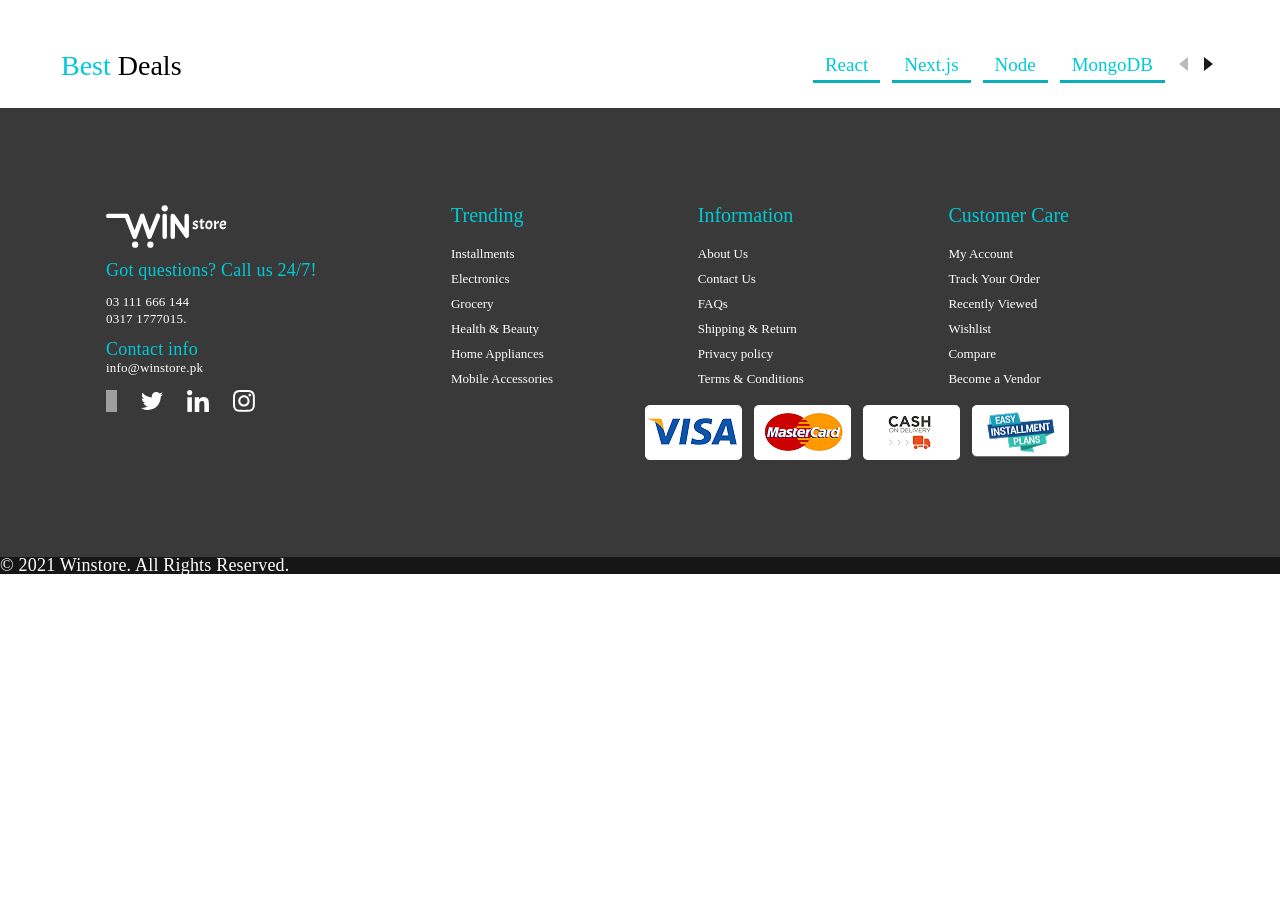
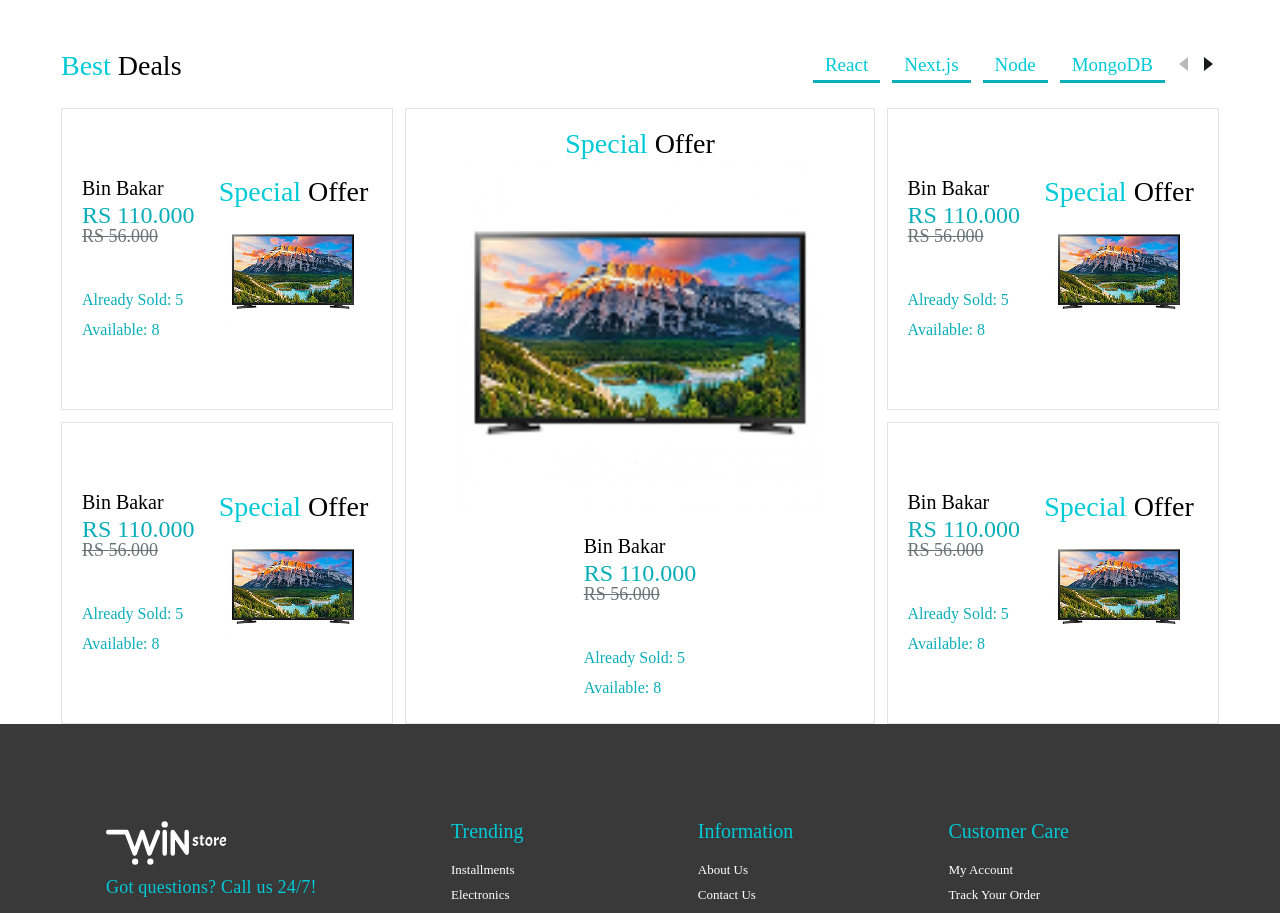
Before and after one commit to Mahfuzul-Islam55/e-commerce-template, a Next.js app: page / in a window 1280 px wide. Shown: the part 1538-2451 px from the top of the page. Before the commit the page ends 2113 px from the top, so only its background shows below. Built offline with nearby package versions, Linux system fonts and the light colour scheme; grey boxes are pictures that could not be loaded.

Commit message:
feat: offer section design (in progress)

```diff
--- a/app/components/Offer/Offer.module.css
+++ b/app/components/Offer/Offer.module.css
@@ -61,3 +61,101 @@
   opacity: 0.3;
   cursor: not-allowed;
 }
+
+.cards {
+  display: grid;
+  gap: 12px;
+}
+
+@media (max-width: 1023px) {
+  .cards {
+    grid-template-columns: repeat(auto-fill, minmax(200px, 1fr));
+  }
+}
+
+@media (min-width: 1024px) {
+  .cards {
+    grid-template-columns: auto 1fr auto;
+    grid-template-rows: auto auto;
+  }
+
+  .card:nth-child(1) {
+    grid-column: 1;
+    grid-row: 1;
+  }
+
+  .card:nth-child(2) {
+    grid-column: 1;
+    grid-row: 2;
+  }
+
+  .card:nth-child(3) {
+    grid-column: 2;
+    grid-row: 1 / span 2;
+  }
+
+  .card:nth-child(4) {
+    grid-column: 3;
+    grid-row: 1;
+  }
+
+  .card:nth-child(5) {
+    grid-column: 3;
+    grid-row: 2;
+  }
+}
+
+.card {
+  border: 1px solid rgba(0, 0, 0, 0.11);
+  padding: 20px;
+  display: flex;
+  flex-direction: row;
+  align-items: center;
+  align-items: flex-start;
+  gap: 20px;
+}
+
+.titleText {
+  font-weight: 400;
+  font-size: 20px;
+  line-height: 30px;
+  letter-spacing: 0%;
+  color: #000000;
+  margin: 0;
+}
+
+.actualPriceText {
+  font-weight: 400;
+  font-size: 18px;
+  line-height: 100%;
+  letter-spacing: 0%;
+  color: #697475;
+  margin: 0;
+}
+
+.discountPrice {
+  font-weight: 400;
+  font-size: 24px;
+  line-height: 100%;
+  letter-spacing: 0%;
+  color: #0aaeb9;
+  margin: 0;
+}
+
+.available {
+  font-weight: 400;
+  font-size: 16px;
+  line-height: 30px;
+  letter-spacing: 0%;
+  color: #0aaeb9;
+  margin: 0;
+}
+
+.offerText {
+  font-weight: 400;
+  font-size: 28px;
+  line-height: 30px;
+  letter-spacing: 0%;
+  color: #000000;
+  margin: 0;
+}
--- a/app/components/Offer/Offer.tsx
+++ b/app/components/Offer/Offer.tsx
@@ -1,6 +1,55 @@
 import styles from "@/app/components/Offer/Offer.module.css";
 import ChipRow from "./Chip";
+import Image from "next/image";
+import stylesArrival from "@/app/components/Offer/Offer.module.css";
 
+const offerList = [
+  {
+    id: 1,
+    title: "Bin Bakar",
+    actualPrice: "56.000",
+    discountPrice: "110.000",
+    alreadySold: 5,
+    available: 8,
+    image: "/asset/arrivalImage.png",
+  },
+  {
+    id: 2,
+    title: "Bin Bakar",
+    actualPrice: "56.000",
+    discountPrice: "110.000",
+    alreadySold: 5,
+    available: 8,
+    image: "/asset/arrivalImage.png",
+  },
+  {
+    id: 3,
+    title: "Bin Bakar",
+    actualPrice: "56.000",
+    discountPrice: "110.000",
+    alreadySold: 5,
+    available: 8,
+    image: "/asset/arrivalImage.png",
+  },
+  {
+    id: 4,
+    title: "Bin Bakar",
+    actualPrice: "56.000",
+    discountPrice: "110.000",
+    alreadySold: 5,
+    available: 8,
+    image: "/asset/arrivalImage.png",
+  },
+  {
+    id: 5,
+    title: "Bin Bakar",
+    actualPrice: "56.000",
+    discountPrice: "110.000",
+    alreadySold: 5,
+    available: 8,
+    image: "/asset/arrivalImage.png",
+  },
+];
 const Offer = () => {
   return (
     <div className={styles.offerContainer}>
@@ -10,6 +59,64 @@
         </h3>
         <ChipRow />
       </div>
+
+      <div className={styles.cards}>
+        {offerList.map((data) => (
+          <div
+            key={data.id}
+            className={styles.card}
+            style={{
+              flexDirection: data.id === 3 ? "column" : "row",
+              alignItems: data.id === 3 ? "center" : "center",
+            }}
+          >
+            <div
+              style={{
+                order: data.id === 3 ? 2 : 1,
+              }}
+            >
+              <h3 className={styles.titleText}>{data.title}</h3>
+              <h5 className={styles.discountPrice}>RS {data.discountPrice}</h5>
+              <h5 className={styles.actualPriceText}>
+                <del>RS {data.actualPrice}</del>
+              </h5>
+              <div style={{ paddingTop: "40px" }}>
+                <h5 className={styles.available}>
+                  Already Sold: {data.alreadySold}
+                </h5>
+                <h5 className={styles.available}>
+                  Available: {data.available}
+                </h5>
+              </div>
+            </div>
+            <div
+              style={{
+                display: "flex",
+                flexDirection: "column",
+                justifyContent: "center",
+                alignItems: "center",
+                flex: 1,
+                order: data.id === 3 ? 1 : 2,
+                width: data.id === 3 ? "100%" : "50%",
+              }}
+            >
+              <h3 className={styles.offerText}>
+                <span style={{ color: "#00CAD7", textAlign: "right" }}>
+                  Special
+                </span>{" "}
+                Offer
+              </h3>
+              <div style={{ flex: 1, width: "100%" }}>
+                <img
+                  src={data.image}
+                  alt=""
+                  style={{ width: "100%", height: "auto" }}
+                />
+              </div>
+            </div>
+          </div>
+        ))}
+      </div>
     </div>
   );
 };
```
